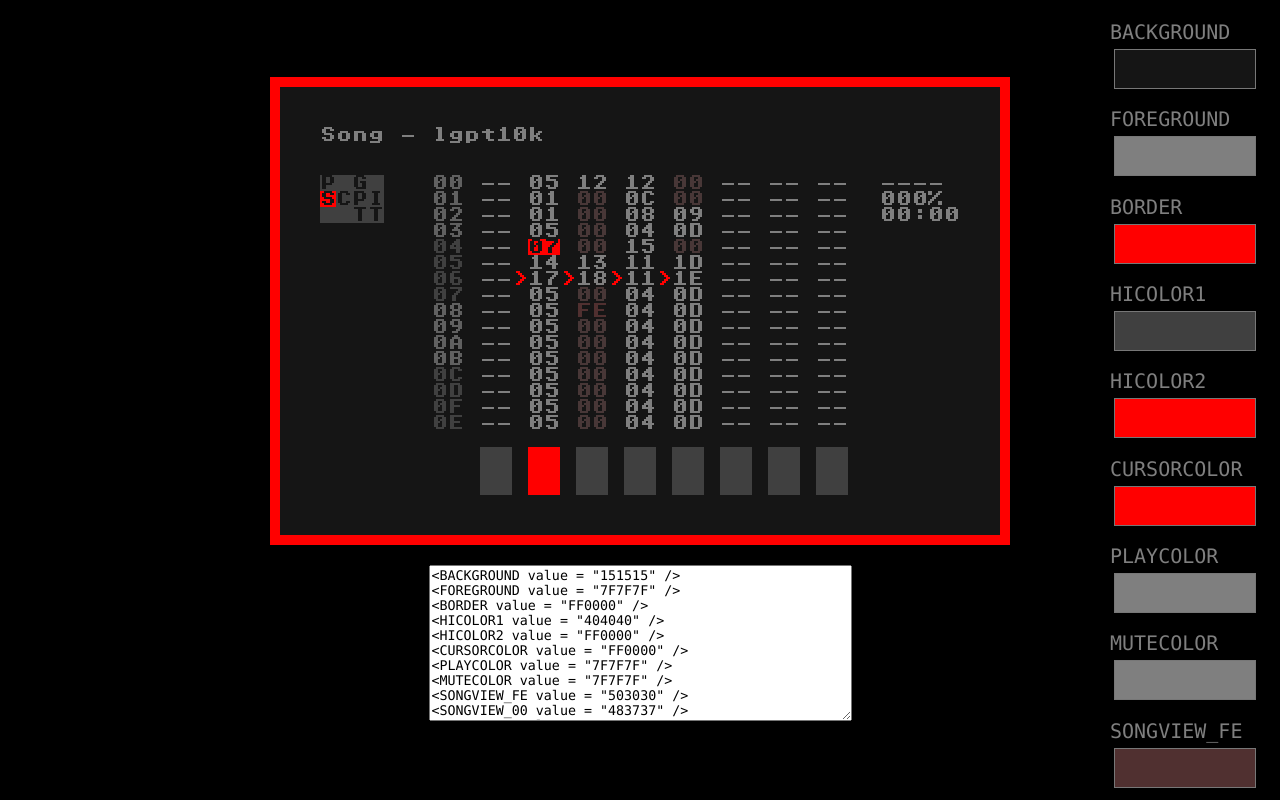
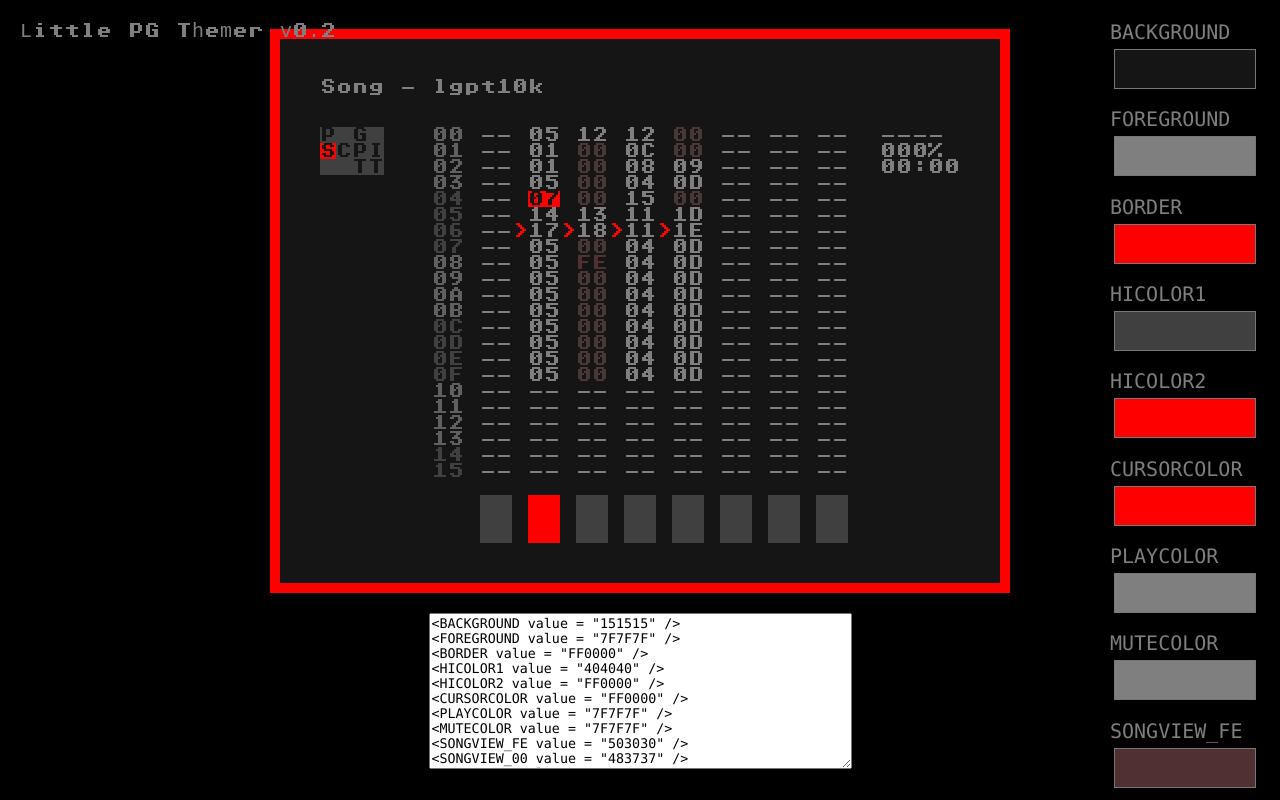
Before and after one commit to scannerlicker/lpgtracker-themer, a plain HTML site: page index.html in a window 1280 px wide. Drawn offline with Linux system fonts and the light colour scheme.

Commit message:
Update index.html
- Added title;
- Added a few more lines to the preview, to match LPGT's viewport.

```diff
--- a/index.html
+++ b/index.html
@@ -3,10 +3,11 @@
 <head>
     <meta charset="UTF-8">
     <meta name="viewport" content="width=device-width, initial-scale=1.0">
-    <title>LPG Themer</title>
+    <title>Little PG Themer</title>
     <link rel="stylesheet" href="style.css">
 </head>
 <body>
+    <div class="header-logo">Little PG Themer v0.2</div>
     <div class="container">
         <div class="text-container colorBorder">
         <p>Song - lgpt10k</p><br/><br/>
@@ -24,8 +25,16 @@
         <p>&nbsp;&nbsp;&nbsp;&nbsp;&nbsp;&nbsp;&nbsp;<span class="colorRow1">0B</span> -- 05 <span class="colorSV00">00</span> 04 0D -- -- --</p>
         <p>&nbsp;&nbsp;&nbsp;&nbsp;&nbsp;&nbsp;&nbsp;<span class="colorRow2">0C</span> -- 05 <span class="colorSV00">00</span> 04 0D -- -- --</p>
         <p>&nbsp;&nbsp;&nbsp;&nbsp;&nbsp;&nbsp;&nbsp;<span class="colorRow2">0D</span> -- 05 <span class="colorSV00">00</span> 04 0D -- -- --</p>
+        <p>&nbsp;&nbsp;&nbsp;&nbsp;&nbsp;&nbsp;&nbsp;<span class="colorRow2">0E</span> -- 05 <span class="colorSV00">00</span> 04 0D -- -- --</p>
         <p>&nbsp;&nbsp;&nbsp;&nbsp;&nbsp;&nbsp;&nbsp;<span class="colorRow2">0F</span> -- 05 <span class="colorSV00">00</span> 04 0D -- -- --</p>
-        <p>&nbsp;&nbsp;&nbsp;&nbsp;&nbsp;&nbsp;&nbsp;<span class="colorRow2">0E</span> -- 05 <span class="colorSV00">00</span> 04 0D -- -- --</p><br/>
+        <p>&nbsp;&nbsp;&nbsp;&nbsp;&nbsp;&nbsp;&nbsp;<span class="colorRow1">10</span> -- -- -- -- -- -- -- --</p>
+        <p>&nbsp;&nbsp;&nbsp;&nbsp;&nbsp;&nbsp;&nbsp;<span class="colorRow1">11</span> -- -- -- -- -- -- -- --</p>
+        <p>&nbsp;&nbsp;&nbsp;&nbsp;&nbsp;&nbsp;&nbsp;<span class="colorRow1">12</span> -- -- -- -- -- -- -- --</p>
+        <p>&nbsp;&nbsp;&nbsp;&nbsp;&nbsp;&nbsp;&nbsp;<span class="colorRow1">13</span> -- -- -- -- -- -- -- --</p>
+        <p>&nbsp;&nbsp;&nbsp;&nbsp;&nbsp;&nbsp;&nbsp;<span class="colorRow2">14</span> -- -- -- -- -- -- -- --</p>
+        <p>&nbsp;&nbsp;&nbsp;&nbsp;&nbsp;&nbsp;&nbsp;<span class="colorRow2">15</span> -- -- -- -- -- -- -- --</p>
+        <br/>
+
         <p>&nbsp;&nbsp;&nbsp;&nbsp;&nbsp;&nbsp;&nbsp;&nbsp;&nbsp;&nbsp;<span class="colorH1">&nbsp;&nbsp;</span> <span class="colorH2">&nbsp;&nbsp;</span> <span class="colorH1">&nbsp;&nbsp;</span> <span class="colorH1">&nbsp;&nbsp;</span> <span class="colorH1">&nbsp;&nbsp;</span> <span class="colorH1">&nbsp;&nbsp;</span> <span class="colorH1">&nbsp;&nbsp;</span> <span class="colorH1">&nbsp;&nbsp;</span></p>
         <p>&nbsp;&nbsp;&nbsp;&nbsp;&nbsp;&nbsp;&nbsp;&nbsp;&nbsp;&nbsp;<span class="colorH1">&nbsp;&nbsp;</span> <span class="colorH2">&nbsp;&nbsp;</span> <span class="colorH1">&nbsp;&nbsp;</span> <span class="colorH1">&nbsp;&nbsp;</span> <span class="colorH1">&nbsp;&nbsp;</span> <span class="colorH1">&nbsp;&nbsp;</span> <span class="colorH1">&nbsp;&nbsp;</span> <span class="colorH1">&nbsp;&nbsp;</span></p>
         <p>&nbsp;&nbsp;&nbsp;&nbsp;&nbsp;&nbsp;&nbsp;&nbsp;&nbsp;&nbsp;<span class="colorH1">&nbsp;&nbsp;</span> <span class="colorH2">&nbsp;&nbsp;</span> <span class="colorH1">&nbsp;&nbsp;</span> <span class="colorH1">&nbsp;&nbsp;</span> <span class="colorH1">&nbsp;&nbsp;</span> <span class="colorH1">&nbsp;&nbsp;</span> <span class="colorH1">&nbsp;&nbsp;</span> <span class="colorH1">&nbsp;&nbsp;</span></p>
```
